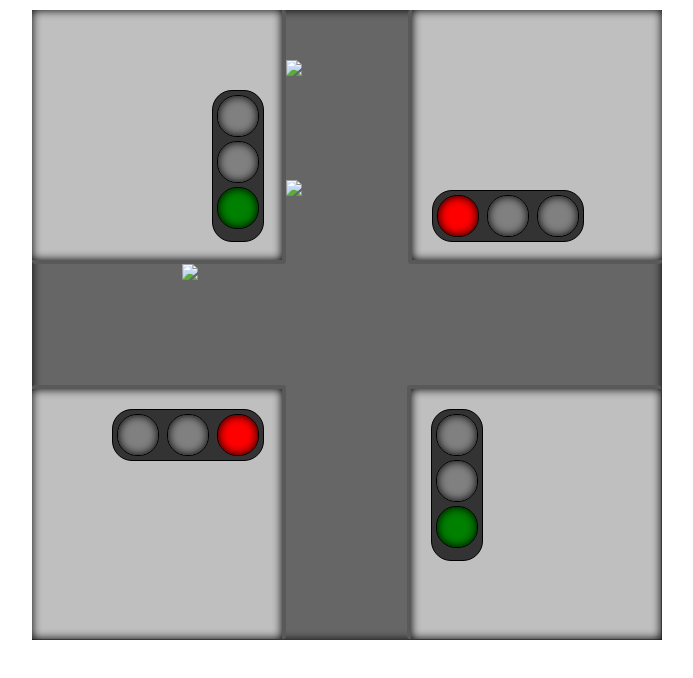
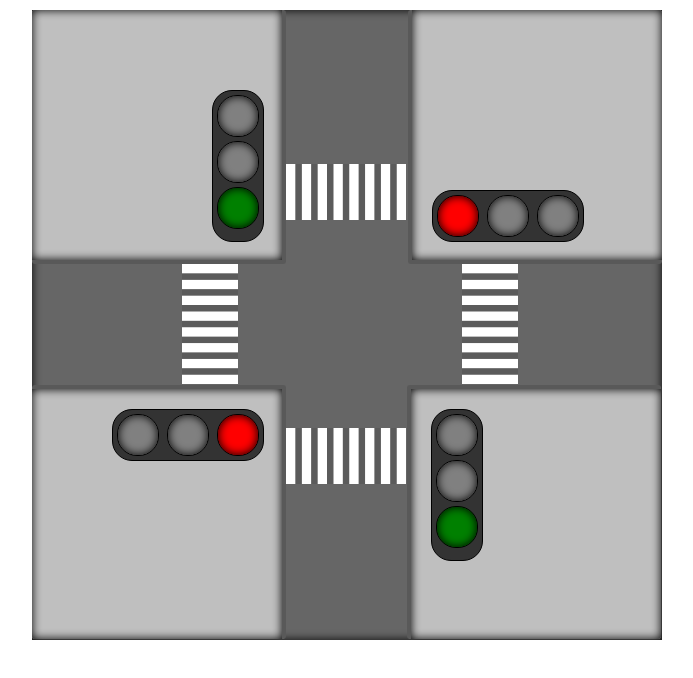
Before and after one commit to Mnjau89/trafficLight, a plain HTML site: page index.html in a window 1280 px wide. Shown: the whole page, without its empty margins (293-986 px from the left). Drawn offline with Linux system fonts and the light colour scheme; files that its build step writes are made by us from their sources; files whose address does not match are found by name.

Commit message:
Update index.html

```diff
--- a/index.html
+++ b/index.html
@@ -4,7 +4,7 @@
     <meta charset="UTF-8"/>
 	<meta http-equiv="content-type" content="text/html" />
 	<meta name="author" content="Stevan Usljebrka" />
-    <link rel="stylesheet"  href="css/main.css"/>
+    <link rel="stylesheet"  href="main.css"/>
 
     <link rel="stylesheet" href="https://fonts.googleapis.com/icon?family=Material+Icons"/>
     <script src="js/jQuery.js"></script>
@@ -18,10 +18,10 @@
 
                <div class="kutija1">
 
-               <img class="image" src="images/pesacki.png"> </img>
-               <img class="image1" src="images/pesacki1.png"> </img>
-               <img class="image2" src="images/pesacki.png"> </img>
-               <img class="image3" src="images/pesacki1.png"> </img>
+               <img class="image" src="pesacki.png"> </img>
+               <img class="image1" src="pesacki1.png"> </img>
+               <img class="image2" src="pesacki.png"> </img>
+               <img class="image3" src="pesacki1.png"> </img>
 
 
                  <div class="semafor1">
```
